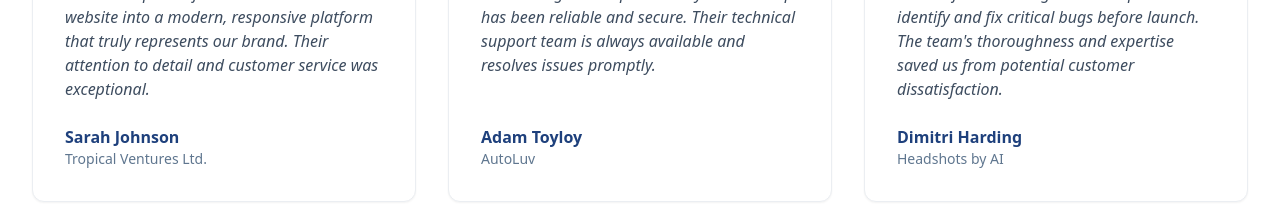
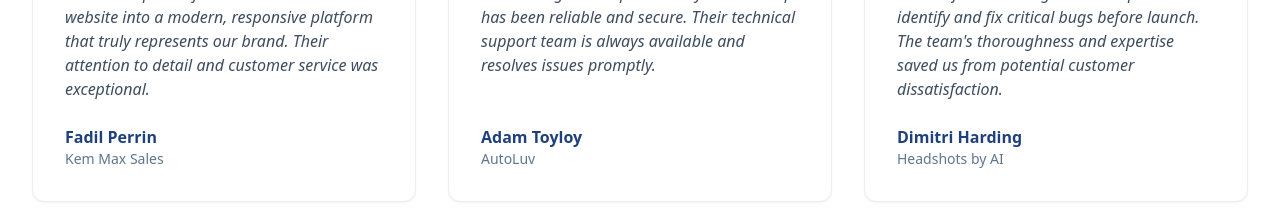
Before and after one commit to Moya876/mtech-digital-hub, a React (Vite) app: page / in a window 1280 px wide. Shown: the part 2440-2659 px from the top of the page. Built offline with nearby package versions, Linux system fonts and the light colour scheme.

Commit message:
Code edited in Lovable Code Editor
Edited UI in Lovable

```diff
--- a/src/pages/Index.tsx
+++ b/src/pages/Index.tsx
@@ -100,8 +100,8 @@ M Tech Corp, founded in Jamaica in 2021, provides cutting-edge technology soluti
           <div className="grid grid-cols-1 md:grid-cols-2 lg:grid-cols-3 gap-8">
             <Testimonial
               quote="M Tech Corp transformed our outdated website into a modern, responsive platform that truly represents our brand. Their attention to detail and customer service was exceptional."
-              author="Sarah Johnson"
-              company="Tropical Ventures Ltd."
+              author="Fadil Perrin"
+              company="Kem Max Sales "
             />
             <Testimonial
               quote="The hosting service provided by M Tech Corp has been reliable and secure. Their technical support team is always available and resolves issues promptly."
```
